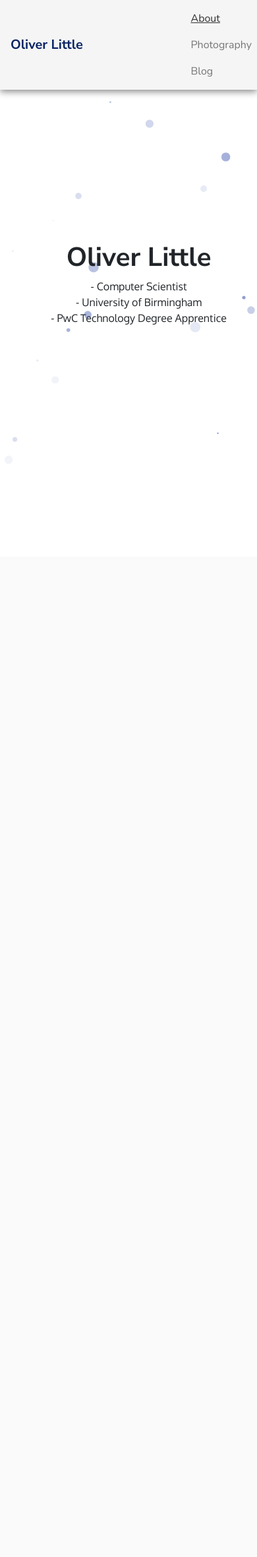
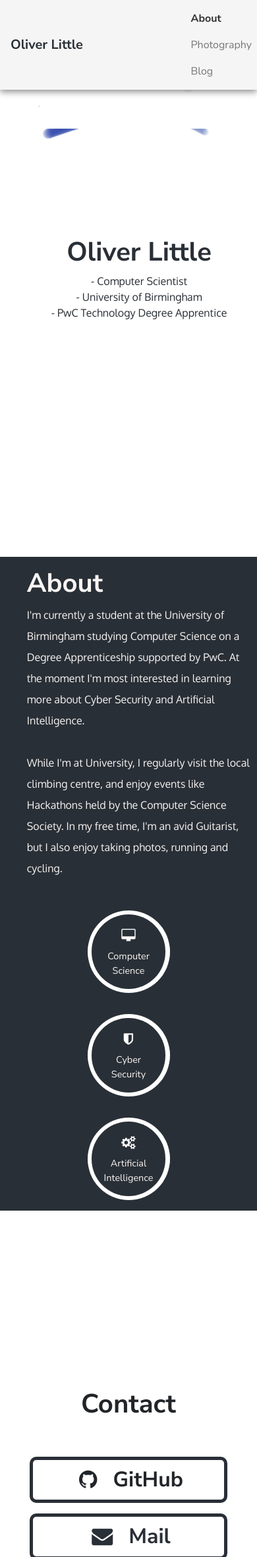
Before and after one commit to oliver-little/portfolio, a Django app: template home/templates/home/landingPage.html in a window 390 px wide. Shown: the top 2360 px of the page at 66% size. Before the commit the page ends 670 px from the top, so only its background shows below. Run offline with Django 3.2, Linux system fonts and the light colour scheme; the template is opened without the code that fills it, so the values that code supplies are empty; some libraries are stand-ins or nearby versions.

Commit message:
Add to homepage

```diff
--- a/globalStatic/css/global.css
+++ b/globalStatic/css/global.css
@@ -1,9 +1,3 @@
-:root {
-    --accent-color: #0a2463;
-    --background-color: #CEEAF3;
-    --slide2color: #292F36;
-}
-
 body {
     font-family: "Oxygen", Arial, Helvetica, sans-serif;
 }
@@ -30,7 +24,7 @@
 .navbar .navbar-brand {
     font-family: "Nunito Sans", Arial, Helvetica, sans-serif;
     font-weight: bold;
-    color: #0a2463;
+    color: #292F36;
 }
 
 .backgroundContainer {
@@ -45,30 +39,17 @@
     left: 0;
 }
 
-.scrollContainer {
-    width: 100%;
-    height: 100vh;
-    overflow-y: scroll;
-    scroll-snap-type: y proximity;
-    scroll-snap-stop: always;
-}
-
-.scrollContainer > div {
-    position: sticky;
-    top: 0;
-
-    scroll-snap-align: start;
-
-    width: 100%;
-    height: 102vh;
-}
-
 .minimalBtn {
     background-color: transparent;
 }
 
 .minimalBtn:hover {
     background-color: #eeeeee;
+}
+
+.animateOpacity {
+    opacity: 0;
+    transform: translateY(75px);
 }
 
 .animateUp {
--- a/globalStatic/css/home.css
+++ b/globalStatic/css/home.css
@@ -1,11 +1,28 @@
+:root {
+    --aboutBackground: #292F36;
+    --aboutHighlight: #F7F4F3;
+    --contactBackground: #FFFFFF;
+    --contactHighlight: #292F36;
+}
+
+.aboutText {
+    color: var(--aboutHighlight);
+}
+
+.contactText {
+    color: var(--contactHighlight);
+}
+
 h1, h2, h3, h4, h5, h6 {
     font-family: "Nunito Sans", Arial, Helvetica, sans-serif;
     font-weight: bold;
 }
 
-.wideContainer {
-    max-width: 90%;
+.screenSection {
+    width: 100%;
+    min-height: 100vh;
 }
+
 .profileImage {
     max-width: 90%;
     max-height: 70vh;
@@ -18,6 +35,18 @@
 }
 
 @media (min-width: 1200px) {
+    .wideContainer {
+        max-width: 85%
+    }
+}
+
+@media (max-width: 1199px) {
+    .wideContainer {
+        max-width: 95%;
+    }
+}
+
+@media (min-width: 768px) {
     .align-left-md {
         margin-left: 15%;
     }
@@ -26,29 +55,6 @@
 @media (max-width: 767px) {
     .align-center-sm {
         justify-content: center;
-    }
-}
-
-.hide {
-    opacity: 0;
-    transform: translateY(-4em);
-    transition: opacity 0.5s ease-out,
-                transform 0.5s ease-out;
-}
-
-.slide2text {
-    color: #F7F4F3;
-}
-
-@media (min-width: 768px) {
-    .largeParagraph {
-        max-width: 25vw;
-    }
-}
-
-@media (max-width: 768px) {
-    .largeParagraph {
-        max-width: 90vw;
     }
 }
 
@@ -70,7 +76,7 @@
     bottom:0;
     right:0;
     margin:auto;
-    border-radius: 75px;
+    border-radius: 50%;
     transform-origin: center;
     transform: rotateZ(450deg);
 }
@@ -81,7 +87,7 @@
 
 .fillSquare {
     position: absolute;
-    background-color: var(--slide2color);
+    background-color: var(--aboutBackground);
     height: 0%;
     width: 0%;
     top:0;
@@ -102,7 +108,7 @@
     left: 50%;
     transform: translate(-50%, -50%);
     color: white;
-    font-size: 30px;
+    font-size: 20px;
 
 }
 
@@ -111,21 +117,74 @@
     top: 65%;
     left: 50%;
     transform: translate(-50%, -50%);
-    font-size: 0.9em;
+    font-size: 90%;
     text-align: center;
     font-family: "Nunito Sans", Arial, Helvetica, sans-serif;
 }
 
 .highlightContent {
     opacity: 0;
-    transition: opacity 0s 0.75s linear;
+    transition: opacity 0s 1.1s linear;
 }
 
 .highlightContent.anim {
     opacity: 1;
 }
 
+.contactButton {
+    position: relative;
+    border-radius: 10px;
+    border-width: 5px;
+    border-color: var(--contactHighlight);
+    max-width: 300px;
+    width: 100%;
+    background-color: var(--contactBackground);
+    transform: none;
+}
+
+.contactButtonHoverAnim {
+    transition: background-color 0.3s ease-out,
+                transform 0.3s ease-in-out;
+}
+
+.contactButton > div > span {
+    display: flex;
+    align-items: center;
+    justify-content: center;
+    vertical-align: middle;
+    font-size: 200%;
+    backface-visibility: hidden;
+    transition: color 0.3s ease-out;
+}
+
+.contactButton > div > p {
+    font-family: "Nunito Sans";
+    font-size: 200%;
+    font-weight: bold;
+    transition: color 0.3s ease-out;
+}
+
+.contactButton:hover {
+    background-color: var(--contactHighlight);
+    transform: translateY(-0.5em) scale(1.03);
+}
+
+.contactButton:hover > div > span {
+    color: var(--contactBackground);
+}
+
+.contactButton:hover > div > p {
+    color: var(--contactBackground);
+}
+
 /* Animations */
+
+.hide {
+    opacity: 0;
+    transform: translateY(-4em);
+    transition: opacity 0.5s ease-out,
+                transform 0.5s ease-out;
+}
 
 .animateProfileImage {
     opacity: 0;
@@ -174,7 +233,6 @@
         border-radius: 75px;
         height: 100%;
         width: 100%;
-        transform: rotateZ(450deg);
     }
 }
 
@@ -192,14 +250,3 @@
         width: 90%;
     }
 }
-@keyframes highlightSquareContentAnimation {
-    65% {
-        opacity: 0;
-    }
-    66% {
-        opacity: 1;
-    }
-    100% {
-        opacity: 1;
-    }
-}
--- a/home/static/home/home.js
+++ b/home/static/home/home.js
@@ -1,13 +1,6 @@
 window.onload = doStuff
 
-var lastScrollPos = 0;
 function doStuff() {
-    // Update scrollPos if it exists and user just refreshed (less than 1s since scrollPos stored)
-    var scrollPos = localStorage.getItem("scrollPos");
-    if (scrollPos && (Date.now() - localStorage.getItem("timeScroll")) < 1000) {
-        $("#scrollDiv").scrollTop(scrollPos);
-        localStorage.removeItem("scrollPos");
-    }
 
     // Animate main title with delay
     var title = $("#mainTitle");
@@ -26,26 +19,19 @@
 
     var particleCanvas = $(".particles-js-canvas-el");
     particleCanvas.css({
-        "position": "absolute",
+        "position": "fixed",
         "opacity": "0",
         "z-index": "-1"
     });
-    $(".particles-js-canvas-el").animate({
+    document.getElementsByClassName("particles-js-canvas-el")[0].setAttribute("height", window.innerHeight);
+
+    particleCanvas.animate({
         opacity: "1"
     }, 10000, "swing");
-
-
-    // Scroll snap uses a div so store this to restore it
-    $('#scrollDiv').on('scroll', function() {
-        lastScrollPos = this.scrollTop;
-    });
-
-    window.addEventListener("beforeunload", doBeforeUnloading);
 
     var aboutPageWaypoint = new Waypoint({
         element: $("#aboutTitle"),
         offset: "50%",
-        context: $("#scrollDiv"), // This page is entirely embedded inside a div, so have to set the scroller to use
         handler: function(direction) {
         $("#aboutTitle").addClass("animateIn");
         setTimeout(function() {$("#aboutPara").addClass("animateIn");}, 300);
@@ -57,20 +43,32 @@
                 rotator.classList.add("anim");
                 filler.classList.add("anim");
                 content.classList.add("anim");
-            }, (i*400)+600, rotators[i], fillers[i], content[i]);
+            }, (i*400)+1000, rotators[i], fillers[i], content[i]);
         }
         this.destroy();
     }
     });
-}
 
-// Hook into unload event to save current div scroll position to restore it
-function doBeforeUnloading() {
-    if (lastScrollPos != 0) {
-        this.localStorage.setItem("scrollPos", lastScrollPos);
-        this.localStorage.setItem("timeScroll", Date.now());
+    var contactPageWaypoint = new Waypoint({
+        element: $("#contactTitle"),
+        offset: "80%",
+        handler: function(direction) {
+        $("#contactTitle").addClass("animateIn");
+        var contacts = document.getElementsByClassName("contactButton");
+        for (var i = 0; i < contacts.length; i++) {
+            setTimeout(function(contact) {
+                contact.classList.add("animateIn");
+            }, (i*300)+600, contacts[i]);
+            setTimeout(function(contact) {
+                contact.classList.remove("animateOpacity");
+                contact.classList.remove("animateIn");
+                contact.classList.add("contactButtonHoverAnim");
+            }, (i*300)+1100, contacts[i]);
+
+        }
+        this.destroy();
     }
-    return null;
+    });
 }
 
 const particlesJSON = {
--- a/home/templates/home/landingPage.html
+++ b/home/templates/home/landingPage.html
@@ -11,10 +11,10 @@
 {% block content %}
 <!-- navbar info -->
 <nav class="navbar navbar-expand-sm fixed-top p-2 pl-3">
-    <a class="navbar-brand">Oliver Little</a>
+    <a class="navbar-brand" href="#">Oliver Little</a>
     <ul class="navbar-nav">
         <li class="nav-item">
-            <a class="nav-link" href="#" id="currentPage"><u>About</u></a>
+            <a class="nav-link" href="#" id="currentPage"><b>About</b></a>
         </li>
         <li class="nav-item">
             <a class="nav-link" href="{% url 'photographyHome' %}">Photography</a>
@@ -24,12 +24,11 @@
         </li>
     </ul>
 </nav>
-<div class="scrollContainer" id="scrollDiv">
-    <div class="backgroundContainer screenSection stackingSlide" id="particles-js"> <!-- Particles container-->
+<div class="backgroundContainer screenSection" id="particles-js"> <!-- Particles container-->
     <div class="d-flex align-items-center foregroundContainer"> <!-- Container to centre text and image-->
         <div class="container wideContainer">
             <div class="row align-items-center align-left-md">
-                    <div class="col-xs-12 col-md-5">
+                <div class="col-12 col-md-5" style="color: var(--aboutBackground);">
                     <div class="row align-center-sm">
                         <h1 class="animateRight" id="mainTitle">Oliver Little</h1>
                     </div>
@@ -51,43 +50,45 @@
     </div>
 </div>
 
-    <div class="d-flex align-items-center justify-content-center" style="background-color: var(--slide2color);">
+<div class="d-flex align-items-center justify-content-center screenSection" style="background-color: var(--aboutBackground);">
     <div class="container wideContainer">
-            <div class="row align-items-center">
-                <div class="col-xs-12 col-lg-5 slide2text largeParagraph m-3">
-                    <h1 class="slide2text animateRight" id="aboutTitle">About</h1>
+        <div class="row align-items-center justify-content-between">
+            <div class="col-12 col-lg-6 col-xl-5 aboutText largeParagraph m-3">
+                <h1 class="animateRight" id="aboutTitle">About</h1>
                 <div>
-                        <p class="animateRight" style="line-height: 2rem;" id="aboutPara">I'm currently a student at the University of Birmingham studying Computer Science, on a Degree Apprenticeship supported by PwC.
+                    <p class="animateRight" style="line-height: 2rem;" id="aboutPara">I'm currently a student at the University of Birmingham studying Computer Science on a Degree Apprenticeship supported by PwC.
                     At the moment I'm most interested in learning more about Cyber Security and Artificial Intelligence.
                     <br><br>While I'm at University, I regularly visit the local climbing centre, and enjoy events like Hackathons held by the Computer Science Society.
                     In my free time, I'm an avid Guitarist, but I also enjoy taking photos, running and cycling.</p>
                 </div>
             </div>
-                <div class="col-md-2 d-none d-md-block align-items-center">
-                    <div class="highlightSquare slide2text m-3">
+            <div class="col-12 col-lg-4 col-xl-6">
+                <div class="row">
+                    <div class="col-12 col-sm-4 col-lg-12 col-xl-4 d-flex justify-content-center">
+                        <div class="highlightSquare my-3 p-3">
                             <div class="rotateSquare"></div>
                             <div class="fillSquare"></div>
-                        <div class="highlightContent">
+                            <div class="highlightContent aboutText">
                                 <span class="fa fa-desktop"></span>
                                 <p class="slide2text">Computer Science</p>
                             </div>
                         </div>
                     </div>
-                <div class="col-md-2 d-none d-md-block align-items-center">
-                    <div class="highlightSquare slide2text m-3">
+                    <div class="col-12 col-sm-4 col-lg-12 col-xl-4 d-flex justify-content-center">
+                        <div class="highlightSquare my-3 p-3">
                             <div class="rotateSquare"></div>
                             <div class="fillSquare"></div>
-                        <div class="highlightContent">
+                            <div class="highlightContent aboutText">
                                 <span class="fa fa-shield"></span>
                                 <p class="slide2text">Cyber Security</p>
                             </div>
                         </div>
                     </div>
-                <div class="col-md-2 d-none d-md-block align-items-center">
-                    <div class="highlightSquare slide2text m-3">
+                    <div class="col-12 col-sm-4 col-lg-12 col-xl-4 d-flex justify-content-center">
+                        <div class="highlightSquare my-3 p-3">
                             <div class="rotateSquare"></div>
                             <div class="fillSquare"></div>
-                        <div class="highlightContent">
+                            <div class="highlightContent aboutText">
                                 <span class="fa fa-cogs"></span>
                                 <p class="slide2text">Artificial Intelligence</p>
                             </div>
@@ -96,8 +97,40 @@
                 </div>
             </div>
         </div>
-    <div class="d-flex" style="background-color: #FFFFFF;">
-        <h1 class=""> beep </h1>
+    </div>
+</div>
+
+<div class="d-flex flex-column align-items-center justify-content-center screenSection" style="background-color: var(--contactBackground);">
+    <h1 class="animateUp my-5" id="contactTitle">Contact</h1>
+    <div class="container wideContainer">
+        <div class="row align-items-center justify-content-between">
+            <div class="col-12 col-md-4 my-2" style="text-align: center;">
+                <div class="contactButtonContainer">
+                    <a class="btn contactButton animateOpacity" href="https://github.com/oliver-little">
+                        <div class="row justify-content-center contactButtonContent">
+                            <span class="fa fa-github mx-2"></span>
+                            <p class="ml-3 mb-0">GitHub</p>
+                        </div>
+                    </a>
+                </div>
+            </div>
+            <div class="col-12 col-md-4 my-2" style="text-align: center;">
+                <a class="btn contactButton animateOpacity" href="mailto:oliver.little12@gmail.com">
+                    <div class="row justify-content-center contactText">
+                        <span class="fa fa-envelope mx-2"></span>
+                        <p class="ml-3 mb-0">Mail</p>
+                    </div>
+                </a>
+            </div>
+            <div class="col-12 col-md-4 my-2" style="text-align: center;">
+                <a class="btn contactButton animateOpacity" href="https://www.linkedin.com/in/oliver-little/">
+                    <div class="row justify-content-center contactText">
+                        <span class="fa fa-linkedin-square mx-2"></span>
+                        <p class="ml-3 mb-0">LinkedIn</p>
+                    </div>
+                </a>
+            </div>
+        </div>
     </div>
 </div>
 {% endblock %}
--- a/photography/templates/photography/photographyHome.html
+++ b/photography/templates/photography/photographyHome.html
@@ -10,13 +10,13 @@
 
 {% block content %}
 <nav class="navbar navbar-expand-sm fixed-top p-2 pl-3">
-    <a class="navbar-brand">Oliver Little</a>
+    <a class="navbar-brand" href="{% url 'landingPage' %}">Oliver Little</a>
     <ul class="navbar-nav">
         <li class="nav-item">
             <a class="nav-link" href="{% url 'landingPage' %}">About</a>
         </li>
         <li class="nav-item">
-            <a class="nav-link" href="#" id="currentPage"><u>Photography</u></a>
+            <a class="nav-link" href="#" id="currentPage"><b>Photography</b></a>
         </li>
         <li class="nav-item">
             <a class="nav-link" href="#">Blog</a>
```
Lines whose indentation alone changed are shown as unchanged.
